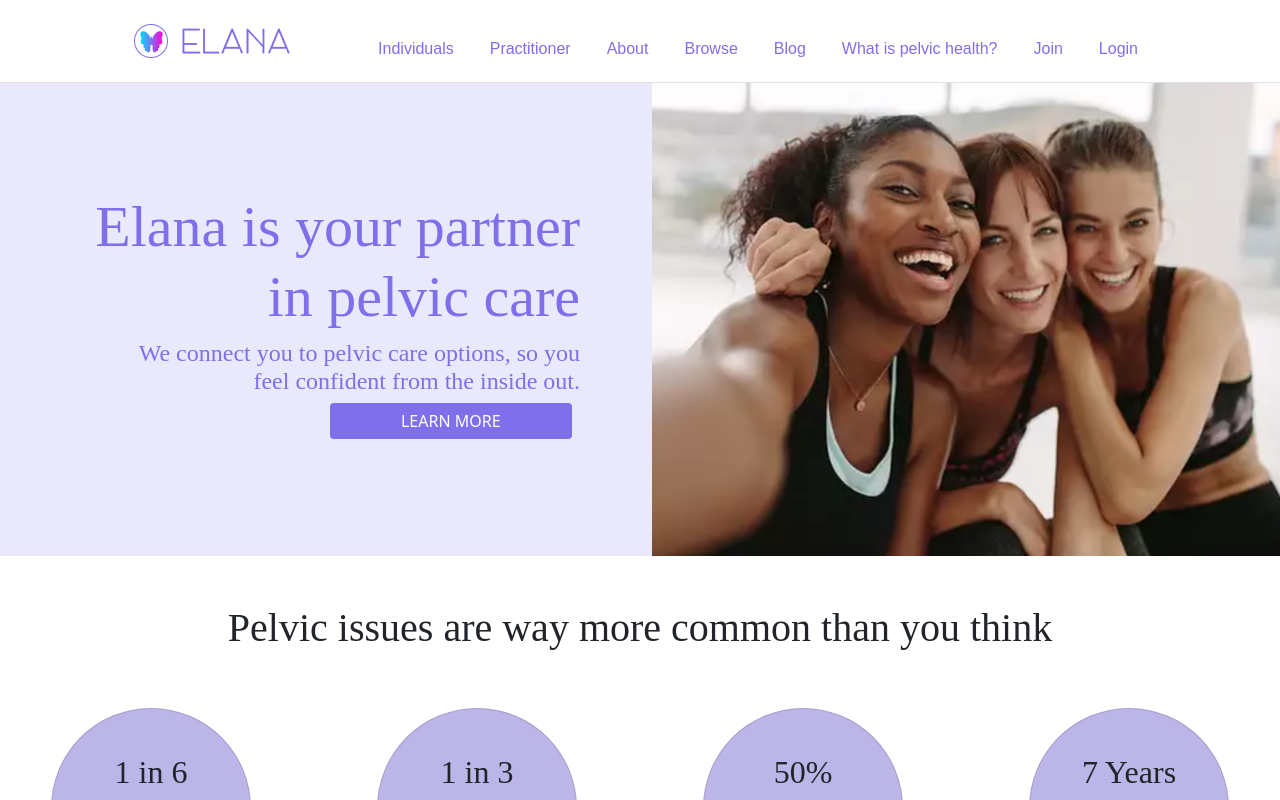
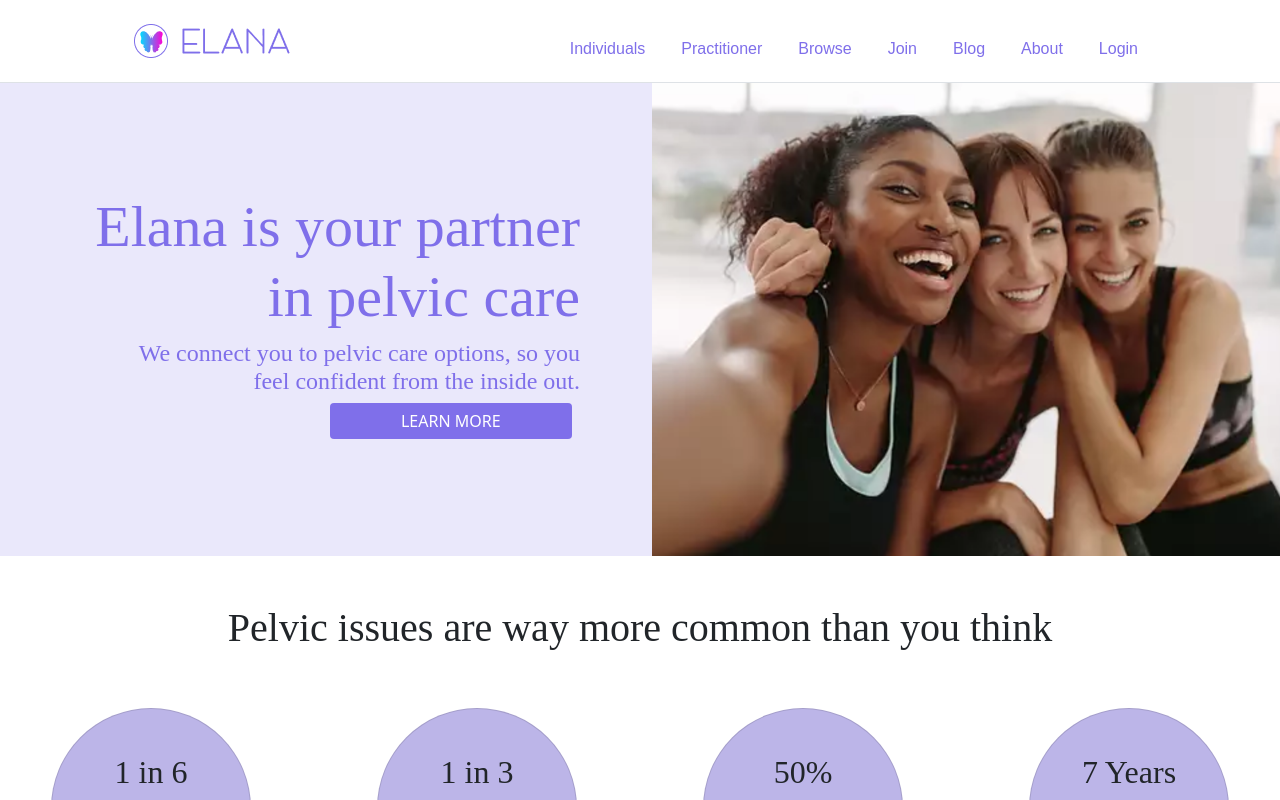
Before and after one commit to MVP-Marketplace/elana-new, a React (Create React App) app in the folder frontend/: page / in a window 1280 px wide. Shown: the top 800 px of the page. Built offline with nearby package versions, Linux system fonts and the light colour scheme; a web font is replaced by a local one.

Commit message:
fix navigation

```diff
--- a/frontend/src/components/Navbar.jsx
+++ b/frontend/src/components/Navbar.jsx
@@ -75,21 +75,23 @@ export const Navbar = () => {
                 </Link>
               </MDBNavbarLink>
             </MDBNavbarItem>
+
             <MDBNavbarItem>
               <MDBNavbarLink>
-                <Link to="/about" className="link fix">
+                <Link to="/choosingACategory" className="link fix">
                 <div className="responsive-grey" onClick={() => setShowNav(!showNav)}>
-                  <p className="m-0">About</p>
+                  <p className="m-0">Browse</p>
                   <img src={arrow} alt="arrow" className="icon-responsive"/>
                   </div>
                 </Link>
               </MDBNavbarLink>
             </MDBNavbarItem>
+
             <MDBNavbarItem>
               <MDBNavbarLink>
-                <Link to="/choosingACategory" className="link fix">
+                <Link to="/practitionerSignUp" className="link fix">
                 <div className="responsive-grey" onClick={() => setShowNav(!showNav)}>
-                  <p className="m-0">Browse</p>
+                  <p className="m-0">Join</p>
                   <img src={arrow} alt="arrow" className="icon-responsive"/>
                   </div>
                 </Link>
@@ -112,25 +114,10 @@ export const Navbar = () => {
               </MDBNavbarLink>
             </MDBNavbarItem>
             <MDBNavbarItem>
-              <MDBNavbarLink className="move-r">
-              <div className="responsive-grey margin-top-responsive" onClick={() => setShowNav(!showNav)}>
-                <a
-                  className="link2 d-flex align-items-center fix"
-                  href="https://www.elana.health/post/what-is-pelvic-wellness-and-why-does-it-matter"
-                  target="_blank"
-                  rel="noreferrer"
-                >
-                  <p className="m-0">What is pelvic health?</p>
-                </a>
-                <img src={arrow} alt="arrow" className="icon-responsive"/>
-                  </div>
-              </MDBNavbarLink>
-            </MDBNavbarItem>
-            <MDBNavbarItem>
               <MDBNavbarLink>
-                <Link to="/practitionerSignUp" className="link fix">
+                <Link to="/about" className="link fix">
                 <div className="responsive-grey" onClick={() => setShowNav(!showNav)}>
-                  <p className="m-0">Join</p>
+                  <p className="m-0">About</p>
                   <img src={arrow} alt="arrow" className="icon-responsive"/>
                   </div>
                 </Link>
```
